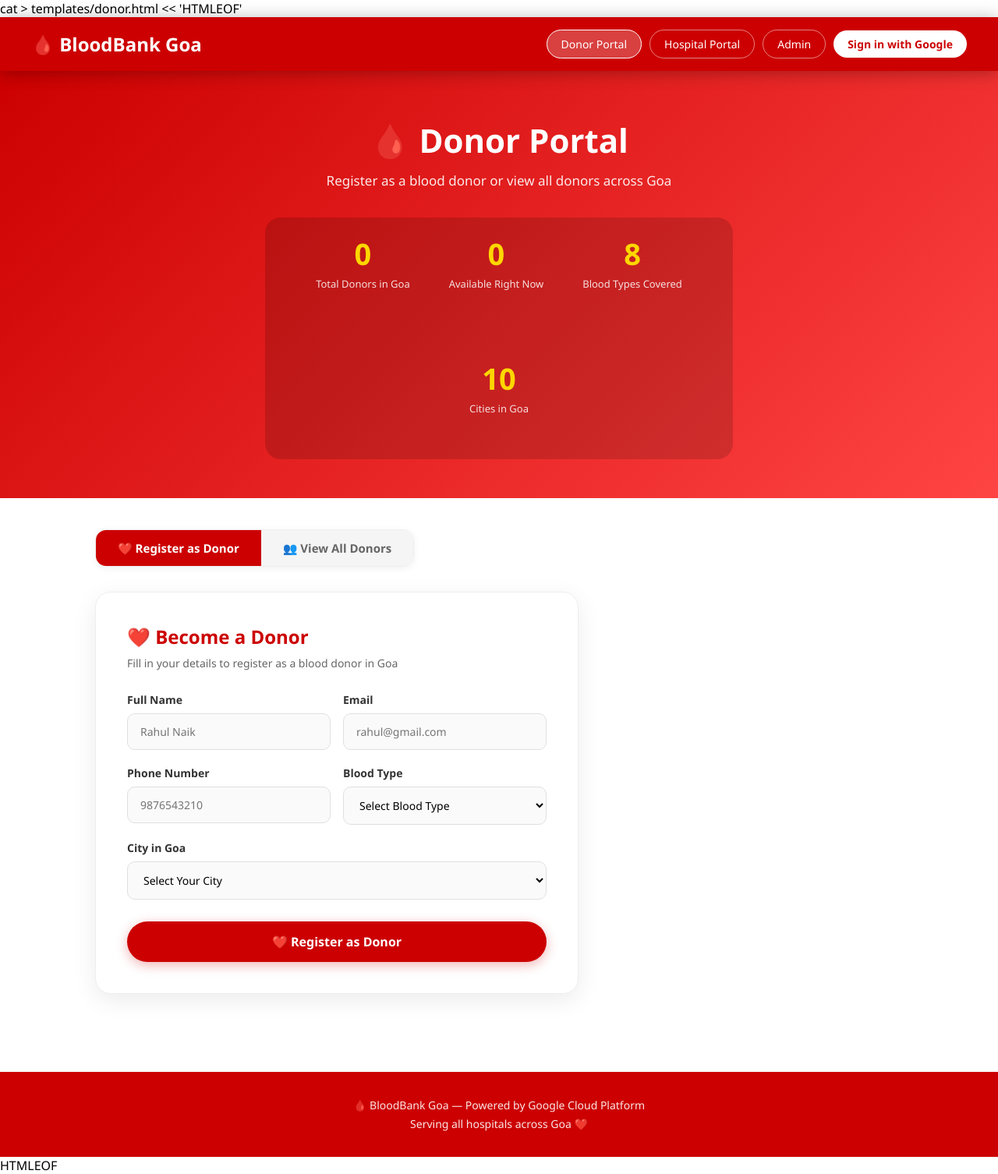
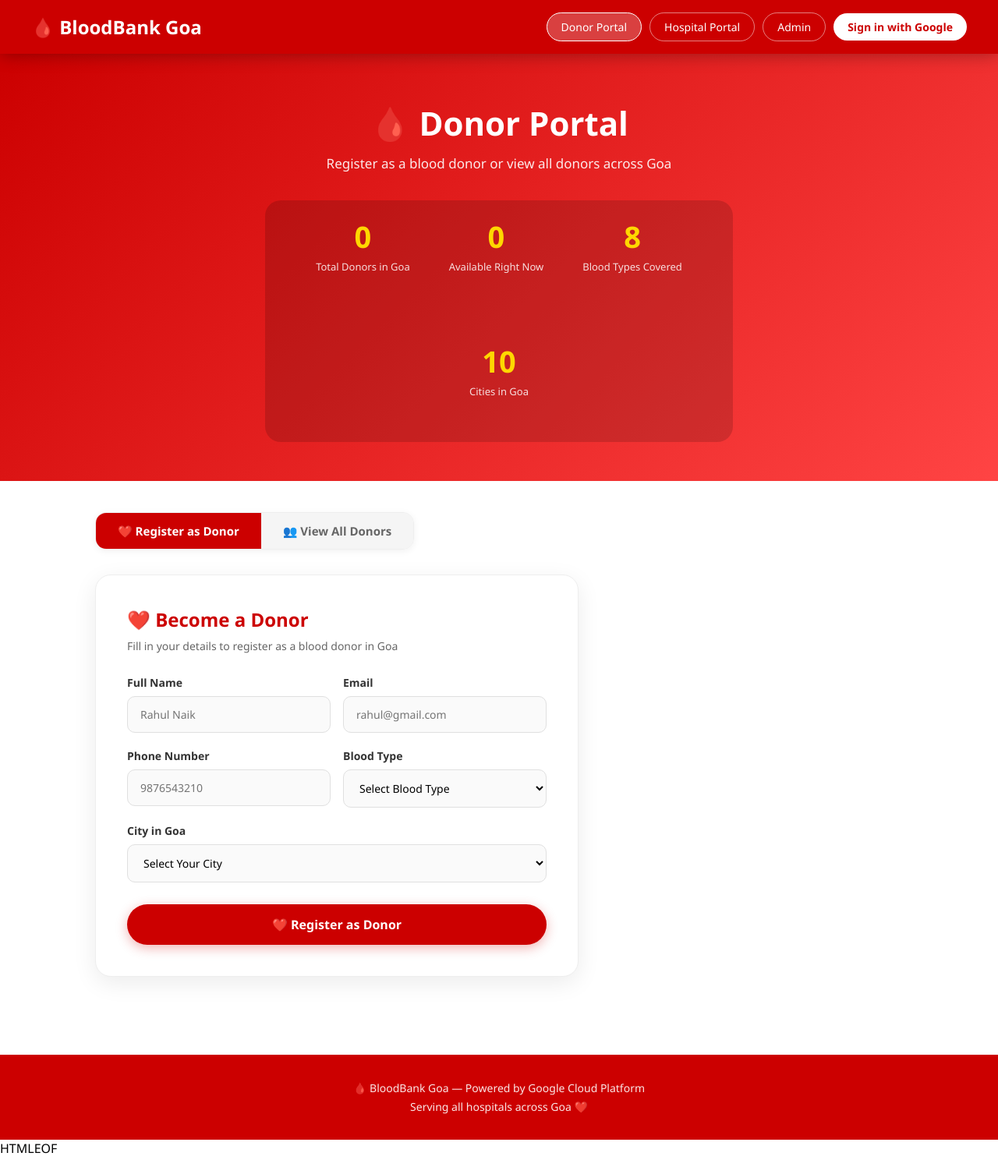
Before and after one commit to xxgitvc/bloodbank-project, a Flask app: page /donor in a window 1280 px wide. Shown: the whole page at 78% size. After the commit the page ends 1480 px from the top, so only its background shows below. Run offline with Flask 3, Linux system fonts and the light colour scheme; data that the repository does not hold is empty.

Commit message:
Update donor.html

```diff
--- a/templates/donor.html
+++ b/templates/donor.html
@@ -1,4 +1,3 @@
-cat > templates/donor.html << 'HTMLEOF'
 <!DOCTYPE html>
 <html lang="en">
 <head>
```
